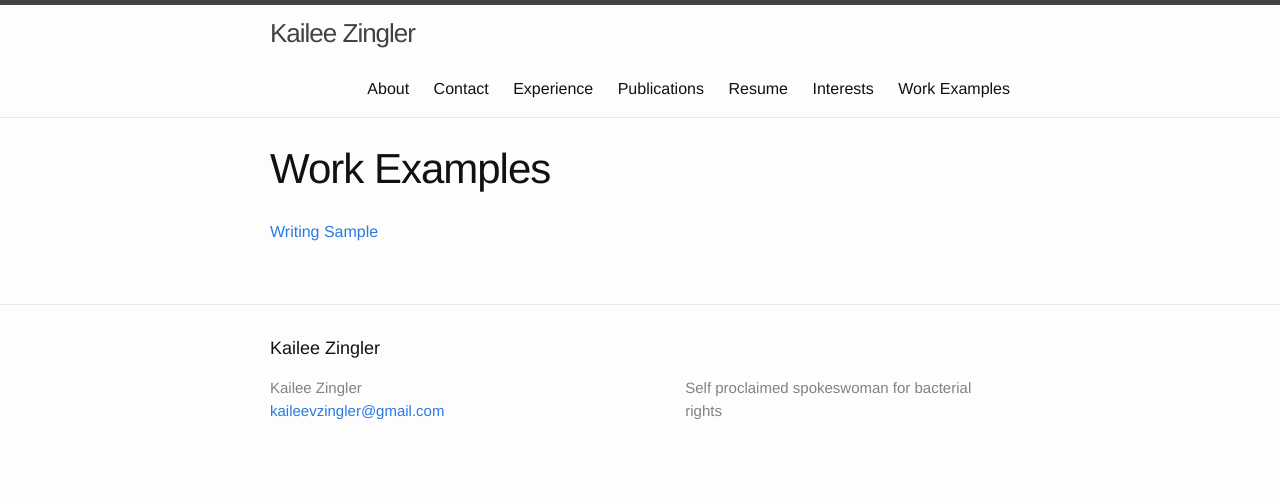
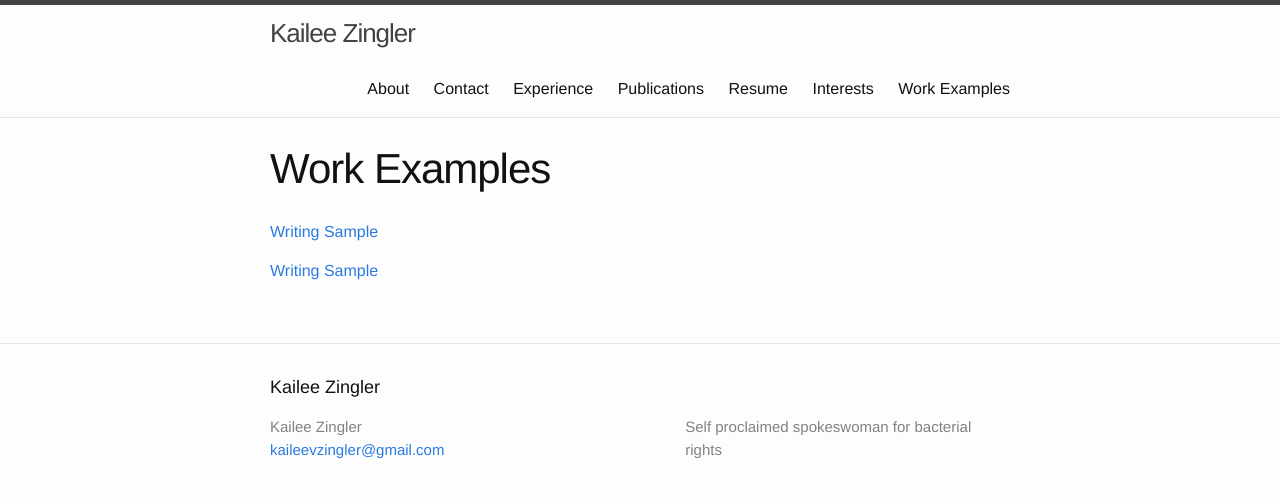
Before and after one commit to kzingler/kzingler.github.io, a Jekyll site: the page built from work.md, in a window 1280 px wide. Shown: the top 498 px of the page. Built offline with Jekyll 4.4.1, drawn with Linux system fonts in a browser that asks for light colours.

Commit message:
Update work.md

```diff
--- a/work.md
+++ b/work.md
@@ -5,3 +5,5 @@ permalink: /work/
 ---
 
 [Writing Sample](../assets/Bio352 Final.pdf)
+
+[Writing Sample](../assets/CapstoneWriting_FinalPaper_KZ_12082018)
```
